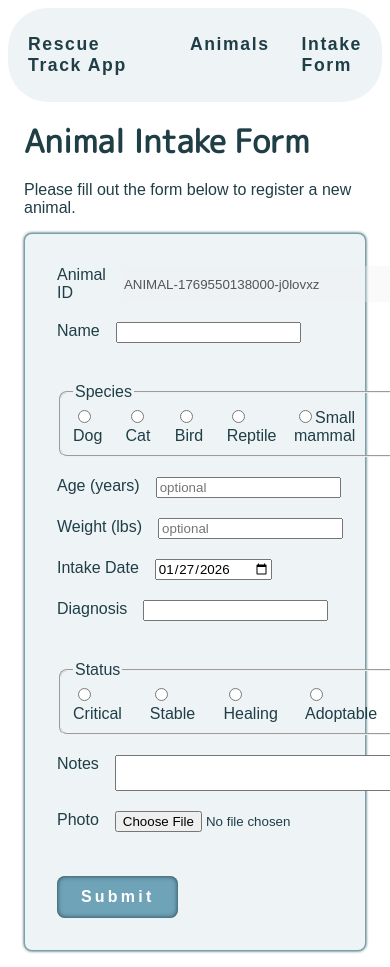
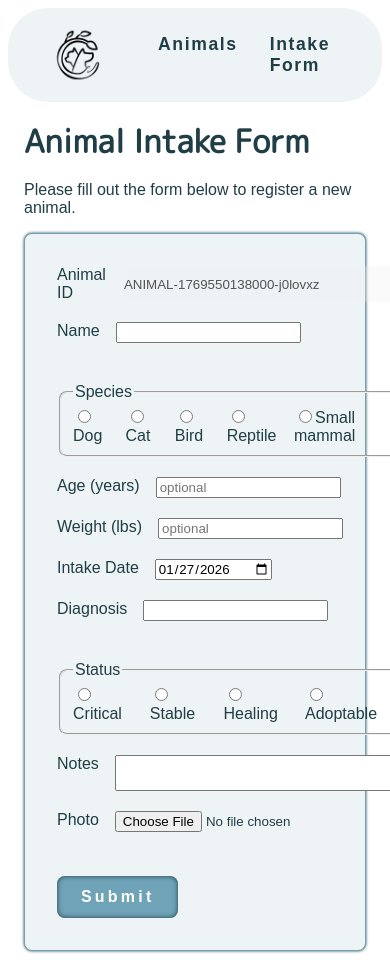
Before and after one commit to ebey04/animalRescueApp, a React (Vite) app: page / in a window 390 px wide. Built offline with nearby package versions, Linux system fonts and the light colour scheme.

Commit message:
feat(navbar): add logo and style for Link, add media query to hide text on mobile

```diff
--- a/src/Navbar/Navbar.jsx
+++ b/src/Navbar/Navbar.jsx
@@ -1,14 +1,18 @@
 import React from 'react';
 import { Link } from 'react-router-dom';
 import styles from './Navbar.module.css'
+import sanctuary from '../assets/sanctuary.png'
 
 export default function Navbar() {
     return (
         <nav className={styles.navbar} role="navigation" aria-label="Main navigation">
             <div className={styles.navbarContainer}>
-                <Link to="/" className={styles.navbarBrand}>
-                    Rescue Track App
-                </Link>
+                <div className={styles.logoCenter}>
+                    <Link to="/" className={styles.navbarBrand}>
+                        <img src={sanctuary} alt="Rescue Track App Logo" className={styles.navbarLogo} />
+                        <div className={styles.appTitle}>Rescue Track</div>
+                    </Link>
+                </div>
                 <ul className={styles.navbarMenu}>
                     <li className={styles.navbarItem}>
                         <Link to="/animals" className={styles.navbarLink}>
--- a/src/Navbar/Navbar.module.css
+++ b/src/Navbar/Navbar.module.css
@@ -2,13 +2,26 @@
     box-sizing: border-box;
 }
 
+.navbarLogo{
+    width: 60px;
+    height: 60px;
+    margin-right: 10px;
+    vertical-align: middle;
+}
+
 .navbarContainer{
     display: flex;
-    justify-content: space-evenly;
+    justify-content: space-between;
     align-items: center;
-    padding: 10px 20px;
+    padding: 10px 40px;
     border-radius: 40px;
     background-color: var(--background-color);
+}
+
+.logoCenter{
+    display: flex;
+    align-items: center;
+    font-size: 1.5rem;
 }
 
 .navbarMenu{
@@ -21,7 +34,8 @@
     text-decoration: none;
     font-weight: bold;
     transition: transform 0.2s ease;
-    display: inline-block;
+    display: flex;
+    align-items: center;
     font-size: 1.1rem;
     color: var(--text-color);
     letter-spacing: .1rem;
@@ -39,3 +53,9 @@
     outline: none;
     text-shadow: 1px 1px 4px #808080bc;
 }
+
+@media (max-width: 600px) {
+    .appTitle {
+        display: none;
+    }
+}
```
